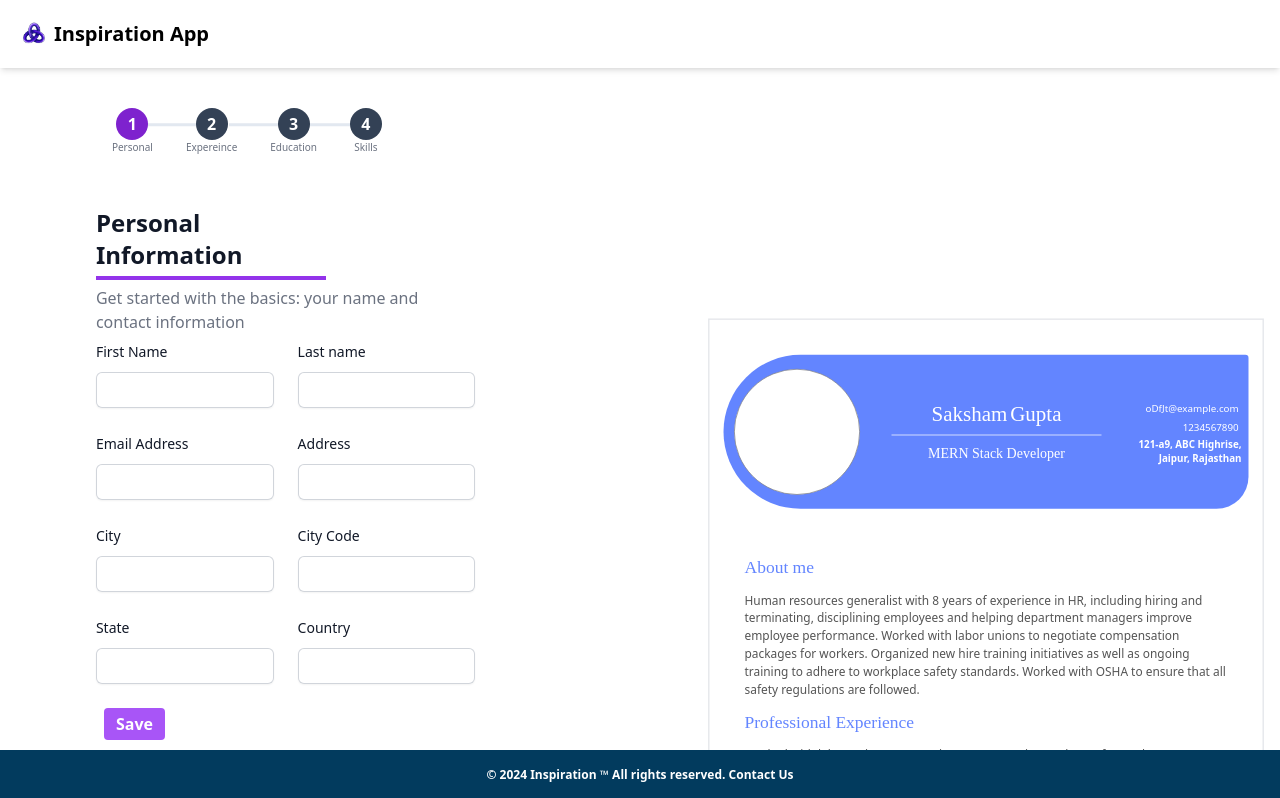
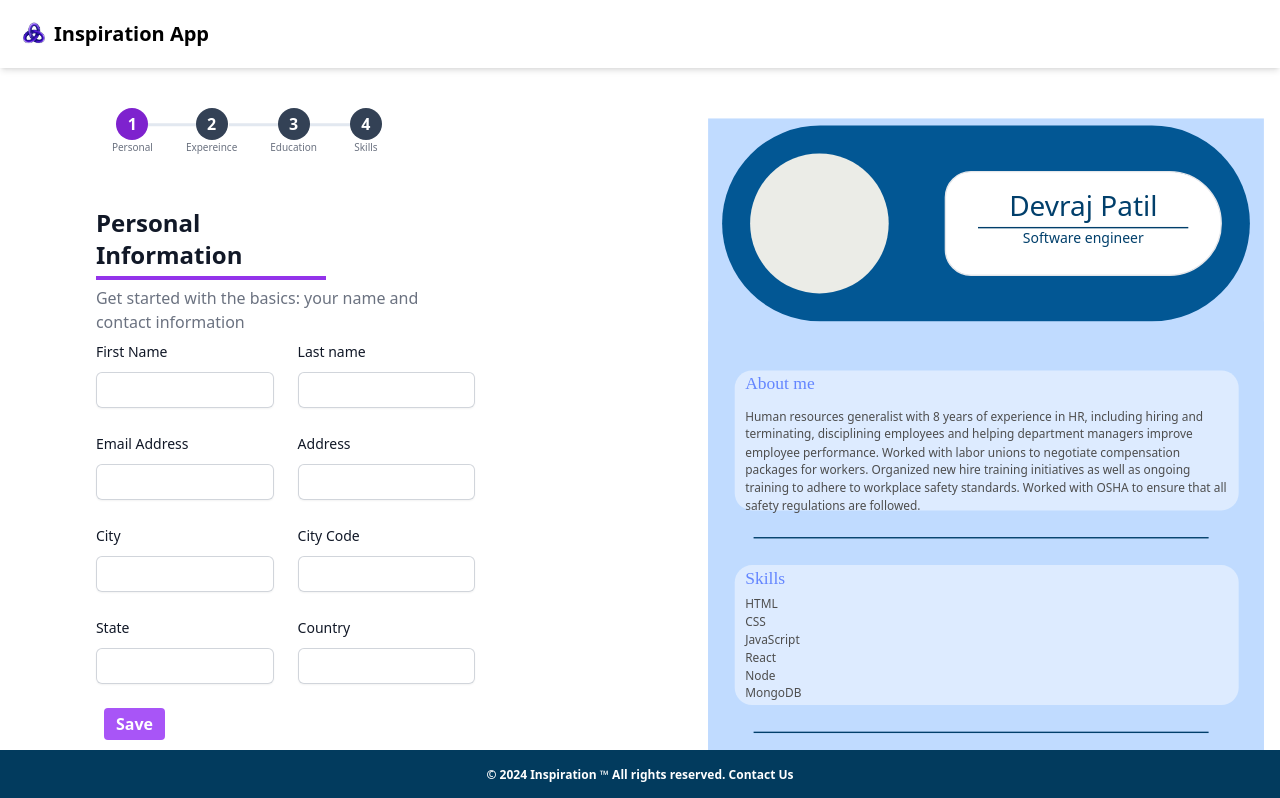
Before and after one commit to sckchcm-g/resume-builder, a React (Vite) app: page /dashboard in a window 1280 px wide. Shown: the top 798 px of the page. Built offline with nearby package versions, Linux system fonts and the light colour scheme.

Commit message:
save changes

```diff
--- a/src/ui/DesktopView.jsx
+++ b/src/ui/DesktopView.jsx
@@ -57,7 +57,7 @@ function DesktopView() {
       </div>
       <div className="right  w-[50%]  ">
         {/* <MainTemplate /> */}
-        <TemplateS1/>
+        <TemplateD3/>
       </div>
     </div>
     <Footer />
```
